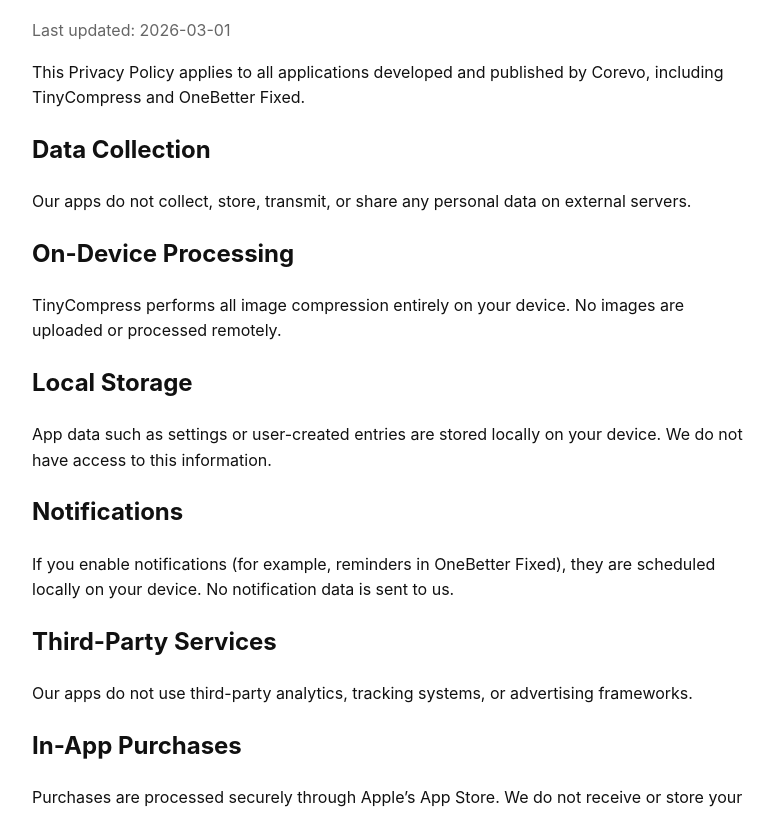
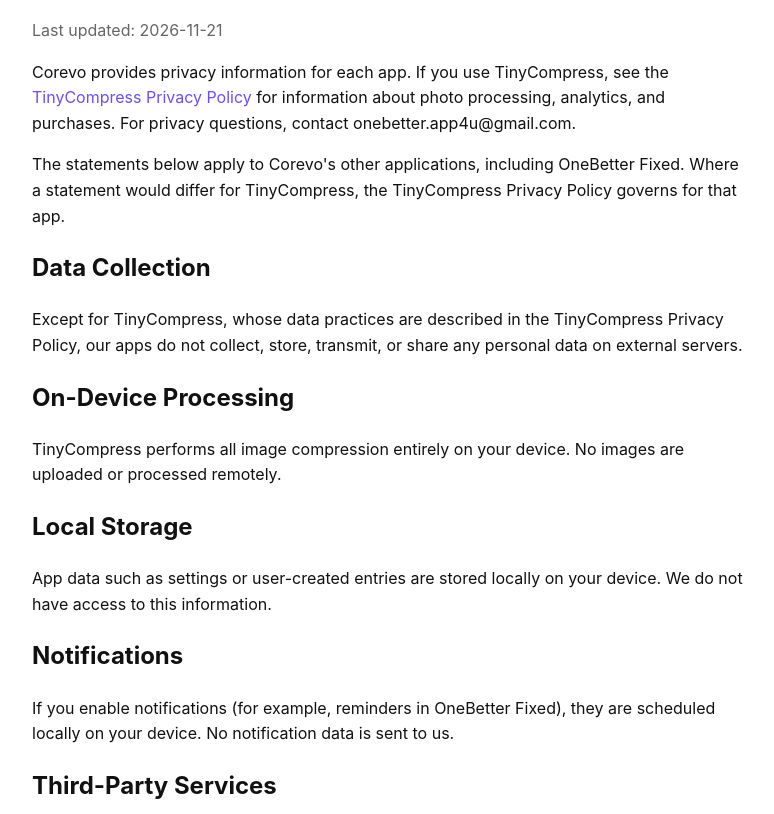
Before and after one commit to huangchaoq-blip/onebetter-site, a plain HTML site: page privacy/index.html in a window 1280 px wide. Shown: the part 116-930 px from the top of the page, without its empty margins (248-1022 px from the left). Drawn offline with Linux system fonts and the light colour scheme.

Commit message:
Update index.html

```diff
--- a/privacy/index.html
+++ b/privacy/index.html
@@ -41,16 +41,24 @@
   <div class="card">
 
     <h1>Privacy Policy</h1>
-    <p class="muted">Last updated: 2026-03-01</p>
+    <p class="muted">Last updated: 2026-11-21</p>
 
     <p>
-      This Privacy Policy applies to all applications developed and published by Corevo,
-      including TinyCompress and OneBetter Fixed.
+      Corevo provides privacy information for each app.
+      If you use TinyCompress, see the
+      <a href="https://huangchaoq-blip.github.io/onebetter-site/privacy/tinycompress/">TinyCompress Privacy Policy</a>
+      for information about photo processing, analytics, and purchases.
+      For privacy questions, contact onebetter.app4u@gmail.com.
+    </p>
+    <p>
+      The statements below apply to Corevo's other applications, including OneBetter Fixed.
+      Where a statement would differ for TinyCompress, the TinyCompress Privacy Policy governs for that app.
     </p>
 
     <h2>Data Collection</h2>
     <p>
-      Our apps do not collect, store, transmit, or share any personal data on external servers.
+      Except for TinyCompress, whose data practices are described in the TinyCompress Privacy Policy,
+      our apps do not collect, store, transmit, or share any personal data on external servers.
     </p>
 
     <h2>On-Device Processing</h2>
@@ -73,7 +81,9 @@
 
     <h2>Third-Party Services</h2>
     <p>
-      Our apps do not use third-party analytics, tracking systems, or advertising frameworks.
+      Except for TinyCompress, which uses Google Analytics for Firebase as described in the
+      TinyCompress Privacy Policy, our apps do not use third-party analytics, tracking systems,
+      or advertising frameworks.
     </p>
 
     <h2>In-App Purchases</h2>
@@ -98,5 +108,4 @@
 
   </div>
 </body>
-</html></body>
 </html>
```
